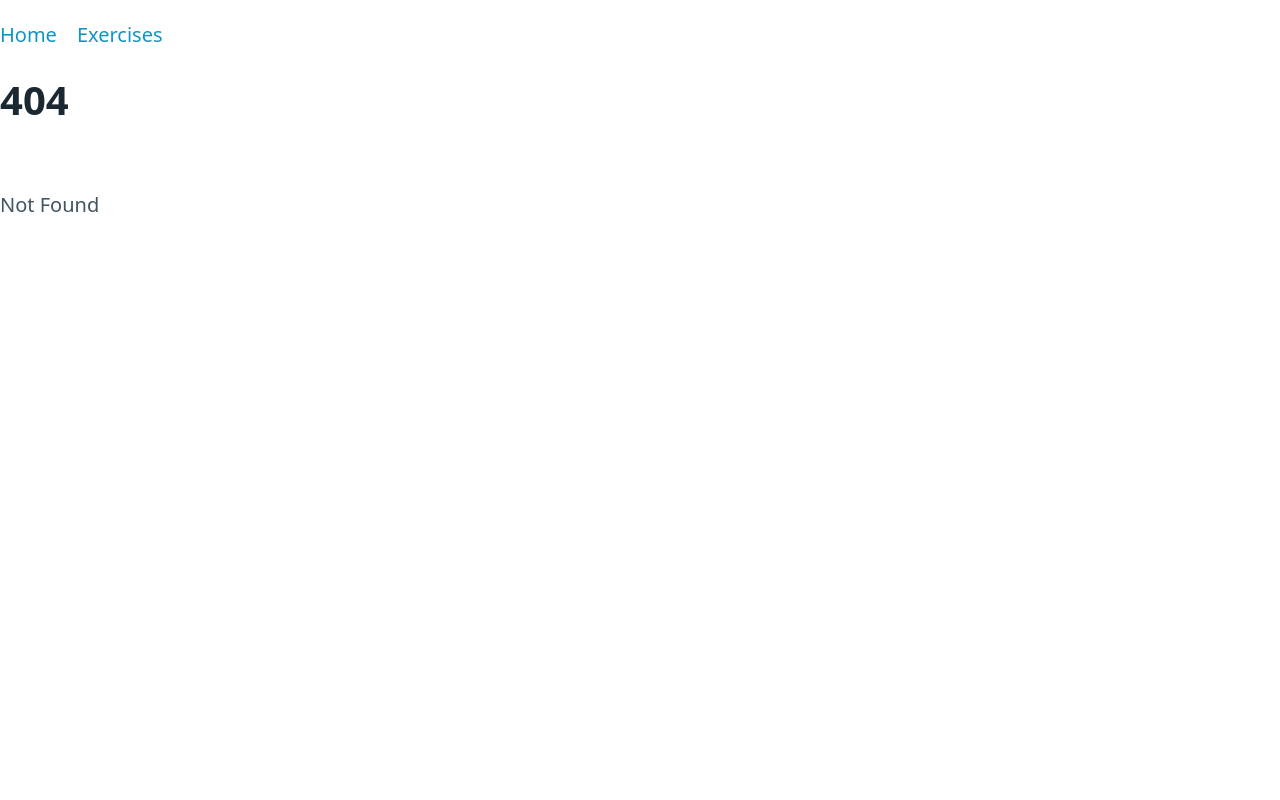
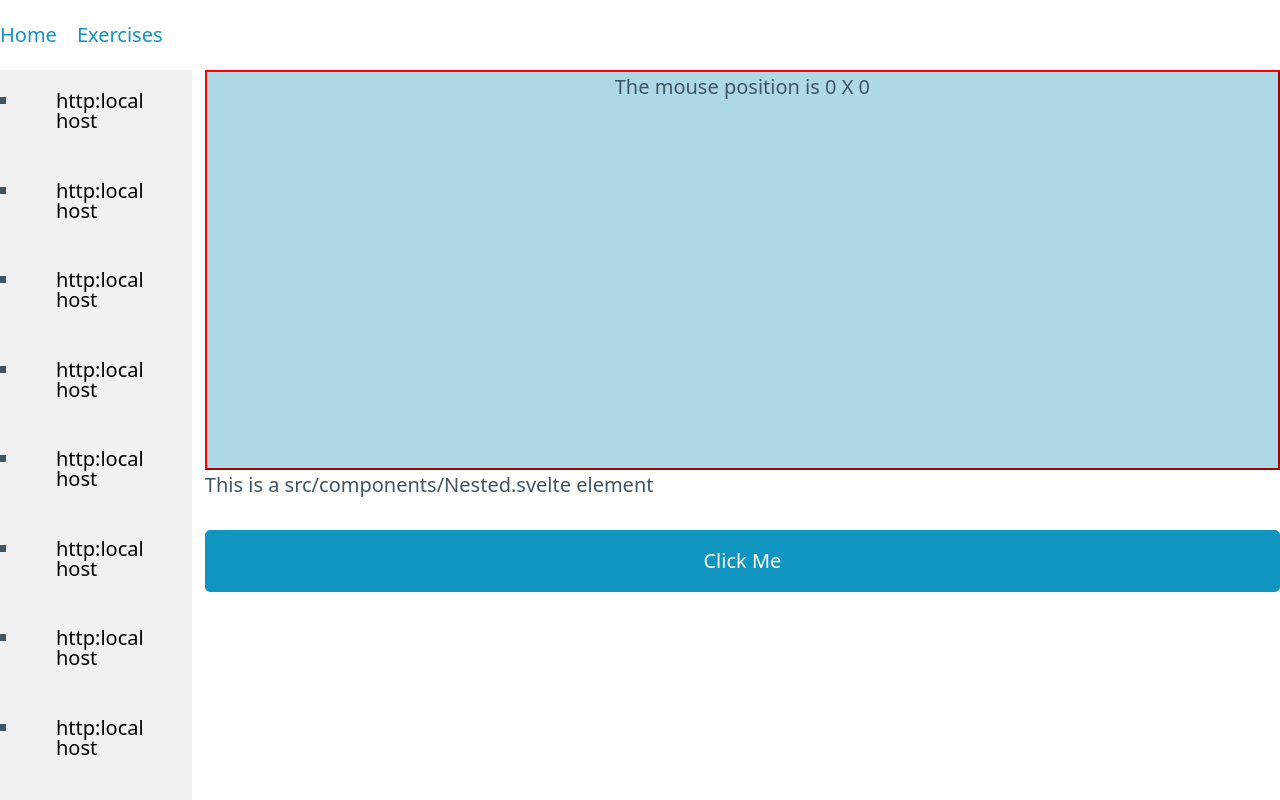
Before and after one commit to praful-hunde/learnSvelte, a SvelteKit app: page /Exercises/Events in a window 1280 px wide. Before the commit this address had no page. Built offline with nearby package versions, Linux system fonts and the light colour scheme.

Commit message:
Added Events example

```diff
--- a/src/components/Nested.svelte
+++ b/src/components/Nested.svelte
@@ -1 +1,9 @@
+<script>
+	import { createEventDispatcher } from "svelte";
+
+    let dispatch = createEventDispatcher();
+
+</script>
+
 <p>This is a src/components/Nested.svelte element</p>
+<button on:click={e => { dispatch("message",{ Text:"The message is clear!"})}}>Click Me</button>
--- a/src/routes/+page.server.ts
+++ b/src/routes/+page.server.ts
@@ -1,5 +1,6 @@
 
   export async function load() {
+    console.log("Running +page.server.ts");
     return {
         staticText: `
           Each page under /routes/Exercises sub directories is for trying <a href="https://svelte.dev/tutorial/basics">Svelte tutorial</a><br>
--- a/src/routes/Exercises/+layout.svelte
+++ b/src/routes/Exercises/+layout.svelte
@@ -1,5 +1,5 @@
 <script lang="ts">
-	 import { browser } from '$app/environment';
+	import { browser } from '$app/environment';
 	import { getPages } from '$lib/getPagesUtil';
 
 	let pages :string[] = [];
@@ -24,7 +24,7 @@
 
 <div class="wrapper">
 	<div id="nav" role="navigation" class="sidebar">
-		<ul>
+		<ul class="sub-menu">
 			{#if browser}
 			{#each pages as page}
 				<li>
@@ -44,7 +44,7 @@
 	.sidebar {
 		margin: 0;
 		padding: 0;
-		width: 200px;
+		width: 15%;
 		background-color: #f1f1f1;
 		position: fixed;
 		height: 100%;
@@ -76,7 +76,16 @@
 	}
 
 	.content {
-		flex: 1;
-		padding-left: 210px;
+		padding-left: 16%;
+		min-height: 100%;
+		height: 100%;
+		width:100% ;
+
 	}
+
+	.sub-menu li {
+    font-size: 1em;
+    padding: .25em 1em;
+    line-height: 1em;
+}
 </style>
--- a/src/routes/Exercises/Assignment/+page.svelte
+++ b/src/routes/Exercises/Assignment/+page.svelte
@@ -35,7 +35,7 @@
 	This happens by code injected during compilation which I guess override assignment operation of count variable.</p>
 
 <p>
-	Not to self: On revisit to this route the count is re initialized to zero. There shall be a way to
+	Note to self: On revisit to this route the count is re initialized to zero. There shall be a way to
 	prevent re initialization and catch the page.
 
 	 EXAMPLE Links
--- /dev/null
+++ b/src/routes/Exercises/Events/+page.svelte
@@ -0,0 +1,31 @@
+<script lang="ts">
+    import Nested from "../../../components/Nested.svelte";
+let mousePosition = { x:0,y:0}
+let m = mousePosition;
+function onMouseMoveHandler(event)
+{
+  mousePosition.x = event.clientX;
+  mousePosition.y = event.clientY;
+}
+
+</script>
+
+<div on:mousemove={onMouseMoveHandler}>
+ The mouse position is {mousePosition.x } X {mousePosition.y}
+</div>
+
+<!-- <div on:mousemove|self|capture={e =>  m = {x:e.clientX,y:e.clientY}}>
+    The mouse position is {m.x } X {m.y}
+   </div> -->
+   <Nested on:message = {e => { alert(e.detail.Text)}}></Nested>
+
+<style>
+	div {
+        width: 100%;
+        height: 400px;
+        border: 2px outset red;
+        background-color: rgb(173, 216, 230);
+        text-align: center;
+    }
+
+</style>
```
